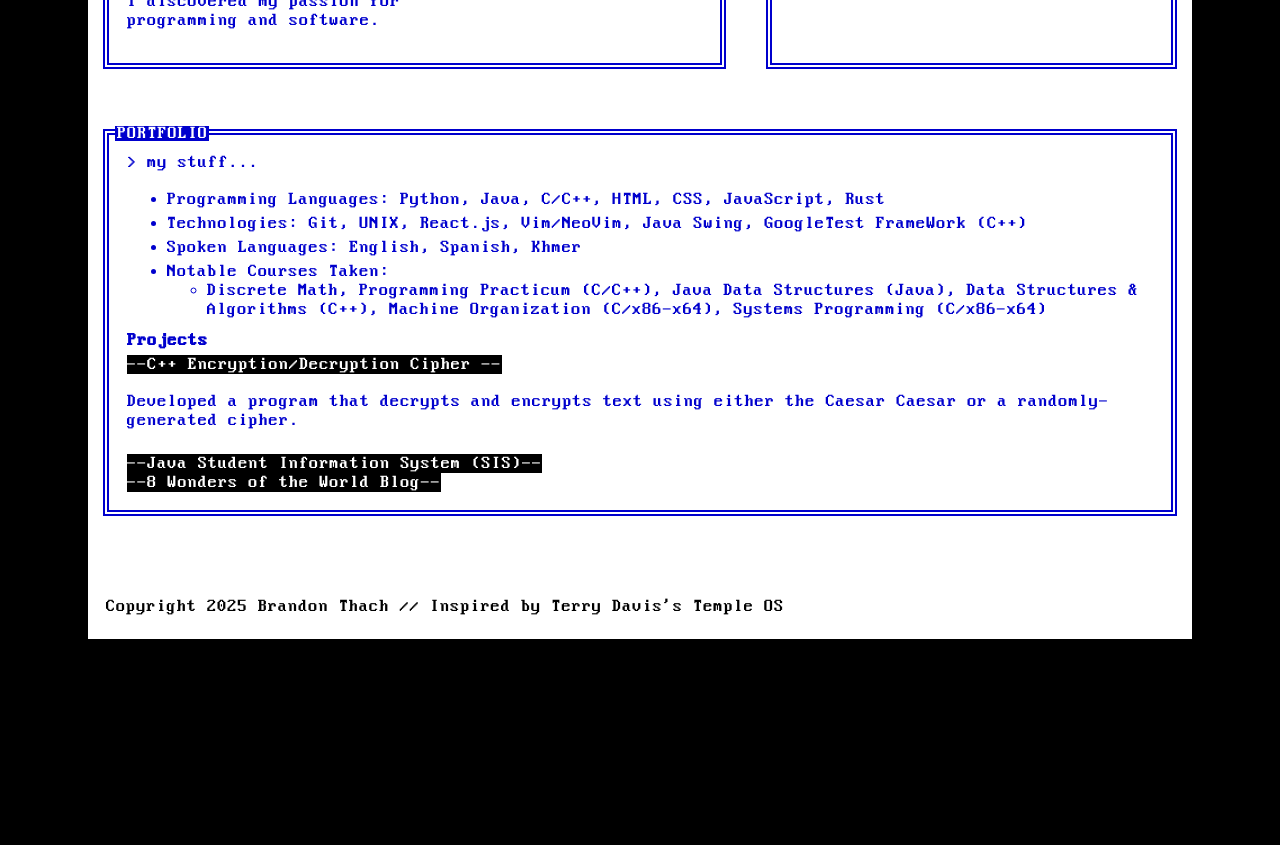
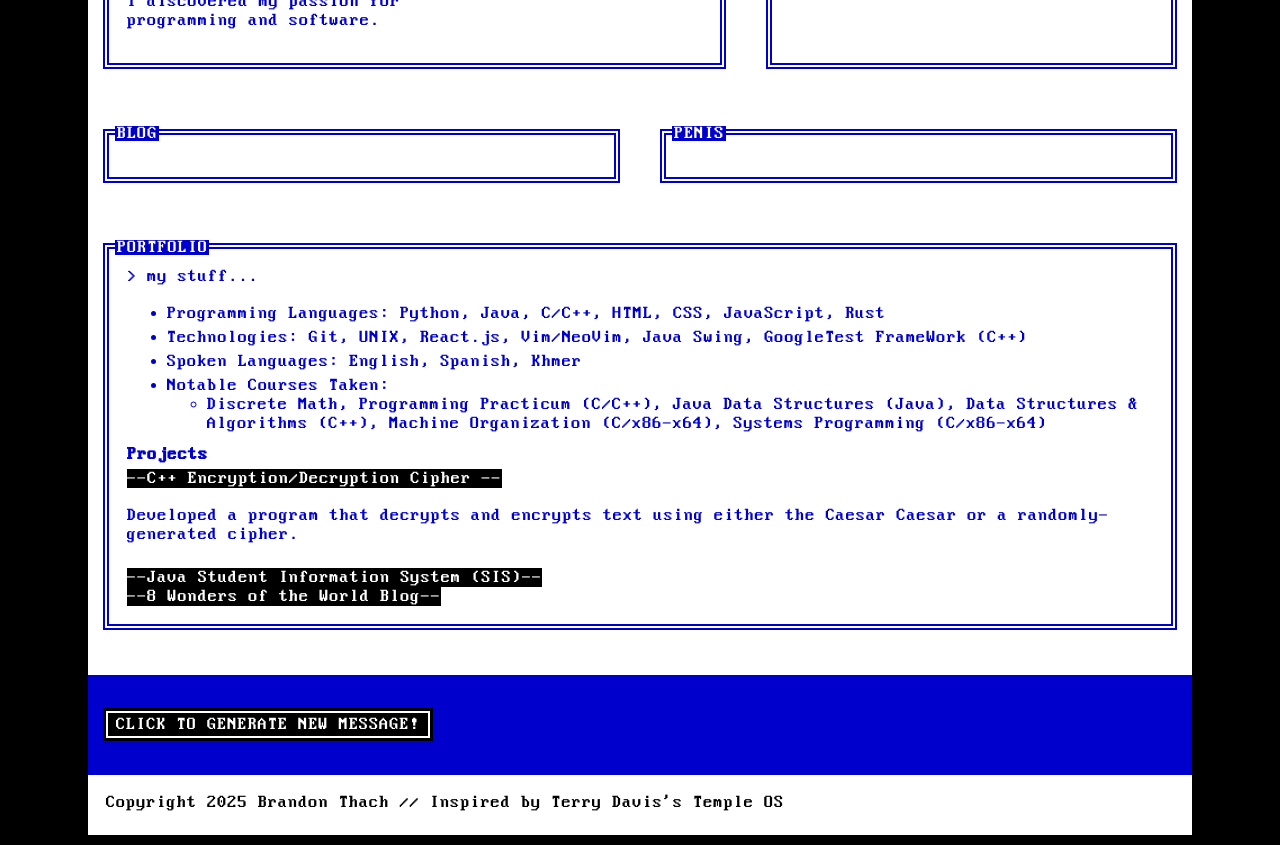
Before and after one commit to BrandonT17/portfolio-website, a React (Vite) app: page / in a window 1280 px wide. Shown: the part 340-1185 px from the top of the page. Before the commit the page ends 989 px from the top, so only its background shows below. Built offline with nearby package versions, Linux system fonts and the light colour scheme.

Commit message:
new button. new sections.

```diff
--- a/src/Body.jsx
+++ b/src/Body.jsx
@@ -55,6 +55,10 @@ function Body() {
         </div>
       </div>
       <div className="container">
+        <div className="t-menu one_half" aria-label="Blog"></div>
+        <div className="t-menu one_half" aria-label="penis"></div>
+      </div>
+      <div className="container">
         <div className="t-menu" aria-label="portfolio">
           {">"} my stuff...
           <ul>
--- a/src/Footer.jsx
+++ b/src/Footer.jsx
@@ -1,11 +1,24 @@
+import React, { useState } from "react";
+import { MouseEvent } from "react";
+
+function randomMessage() {
+  console.log("message");
+  return;
+}
+
 function Footer() {
   return (
-    <footer>
-      <p>
-        Copyright {new Date().getFullYear()} Brandon Thach // Inspired by Terry
-        Davis's Temple OS
-      </p>
-    </footer>
+    <>
+      <div className="footer-box">
+        <button className="randomize-button">Click to generate new message!</button>
+      </div>
+      <footer>
+        <p>
+          Copyright {new Date().getFullYear()} Brandon Thach // Inspired by
+          Terry Davis's Temple OS
+        </p>
+      </footer>
+    </>
   );
 }
 
--- a/src/index.css
+++ b/src/index.css
@@ -35,6 +35,24 @@
   border-radius: 0px;
   font-family: inherit;
   float: right;
+}
+
+.randomize-button {
+  background: black;
+  color: white;
+  border: 2px solid currentColor;
+  outline: 3px solid black;
+  padding: 2px 8px;
+  width: auto;
+  text-transform: uppercase;
+  font-size: 1em;
+  font-family: inherit;
+}
+
+.randomize-button:hover {
+  background: white;
+  color: black;
+  outline: white;
 }
 
 .highlight {
@@ -213,6 +231,17 @@ a {
 
 footer {
   padding: 1em;
+  padding-top: 0px;
   text-align: left;
   color: black;
+  margin: 0;
 }
+
+.footer-box {
+  background-color: var(--primary-color);
+  color: yellow;
+  padding-left: 1em;
+  width: 100%;
+  line-height: 100px;
+  margin-bottom: 0;
+}
```
